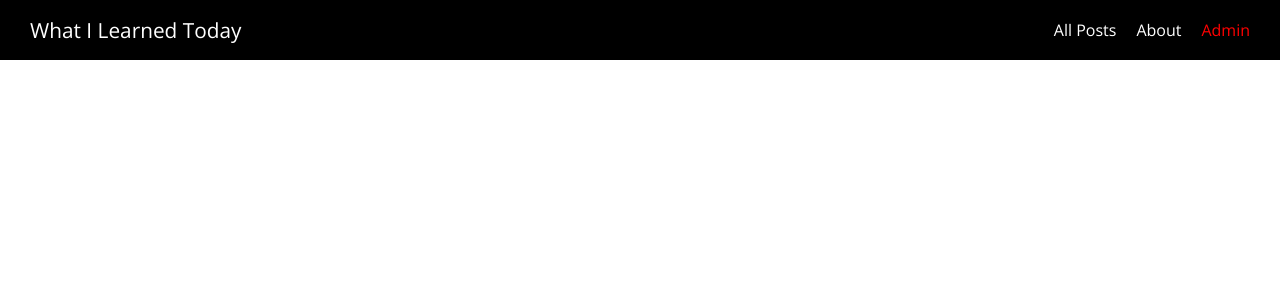
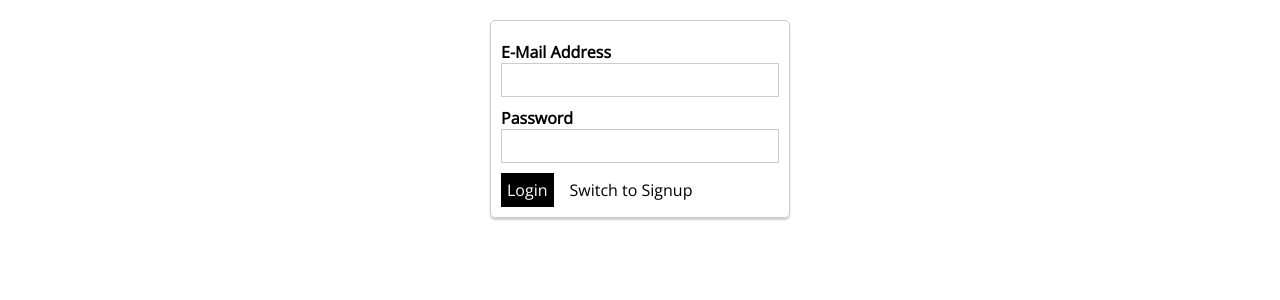
Before and after one commit to SherOnDale/today, a Nuxt app: page /admin/auth in a window 1280 px wide. Shown: the top 300 px of the page. Built offline with nearby package versions, Linux system fonts and the light colour scheme.

Commit message:
Adds admin and error layout

```diff
--- /dev/null
+++ b/layouts/admin.vue
@@ -0,0 +1,15 @@
+<template>
+  <div>
+    <nuxt/>
+  </div>
+</template>
+
+<style>
+html {
+    font-family: 'Open Sans', sans-serif;
+}
+
+body {
+    margin: 0;
+}
+</style>
--- /dev/null
+++ b/layouts/error.vue
@@ -0,0 +1,22 @@
+<template>
+  <div class="error-page">
+    <h1>Oops, something went wrong!</h1>
+    <p>Back to <a href="/">safety</a>!</p>
+  </div>
+</template>
+
+<style scoped>
+.error-page {
+  text-align: center;
+}
+
+.error-page a {
+  text-decoration: none;
+  color: red;
+}
+
+.error-page a:hover,
+.error-page a:active {
+  color: salmon;
+}
+</style>
--- a/pages/admin/_postId/index.vue
+++ b/pages/admin/_postId/index.vue
@@ -13,6 +13,7 @@
   components: {
     PostForm
   },
+  layout: 'admin',
   data() {
     return {
       loadedPost: {
--- a/pages/admin/auth/index.vue
+++ b/pages/admin/auth/index.vue
@@ -0,0 +1,51 @@
+<template>
+  <div class="admin-auth-page">
+    <div class="auth-container">
+      <form>
+        <AppControlInput type="email">E-Mail Address</AppControlInput>
+        <AppControlInput type="password">Password</AppControlInput>
+        <AppButton type="submit">{{ isLogin ? 'Login' : 'Sign Up' }}</AppButton>
+        <AppButton
+          type="button"
+          btn-style="inverted"
+          style="margin-left: 10px"
+          @click="isLogin = !isLogin">Switch to {{ isLogin ? 'Signup' : 'Login' }}</AppButton>
+      </form>
+    </div>
+  </div>
+</template>
+
+<script>
+import AppControlInput from '@/components/UI/AppControlInput'
+import AppButton from '@/components/UI/AppButton'
+
+export default {
+  name: 'AdminAuthPage',
+  layout: 'admin',
+  components: {
+    AppControlInput,
+    AppButton
+  },
+  data() {
+    return {
+      isLogin: true
+    }
+  }
+}
+</script>
+
+<style scoped>
+.admin-auth-page {
+  padding: 20px;
+}
+
+.auth-container {
+  border: 1px solid #ccc;
+  border-radius: 5px;
+  box-shadow: 0 2px 2px #ccc;
+  width: 300px;
+  margin: auto;
+  padding: 10px;
+  box-sizing: border-box;
+}
+</style>
--- a/pages/admin/index.vue
+++ b/pages/admin/index.vue
@@ -1,7 +1,7 @@
 <template>
   <main>
     <section class="new-post">
-      <button @click="$router.push('/admin/new')">Create Post</button>
+      <AppButton @click="$router.push('/admin/new')">Create Post</AppButton>
     </section>
     <section class="existing-posts">
       <h1>Existing Posts</h1>
@@ -12,11 +12,14 @@
 
 <script>
 import PostList from '@/components/Posts/PostList'
+import AppButton from '@/components/UI/AppButton'
 
 export default {
   components: {
-    PostList
-  }
+    PostList,
+    AppButton
+  },
+  layout: 'admin'
 }
 </script>
 
--- a/pages/admin/new/index.vue
+++ b/pages/admin/new/index.vue
@@ -12,7 +12,8 @@
 export default {
   components: {
     PostForm
-  }
+  },
+  layout: 'admin'
 }
 </script>
 
```
